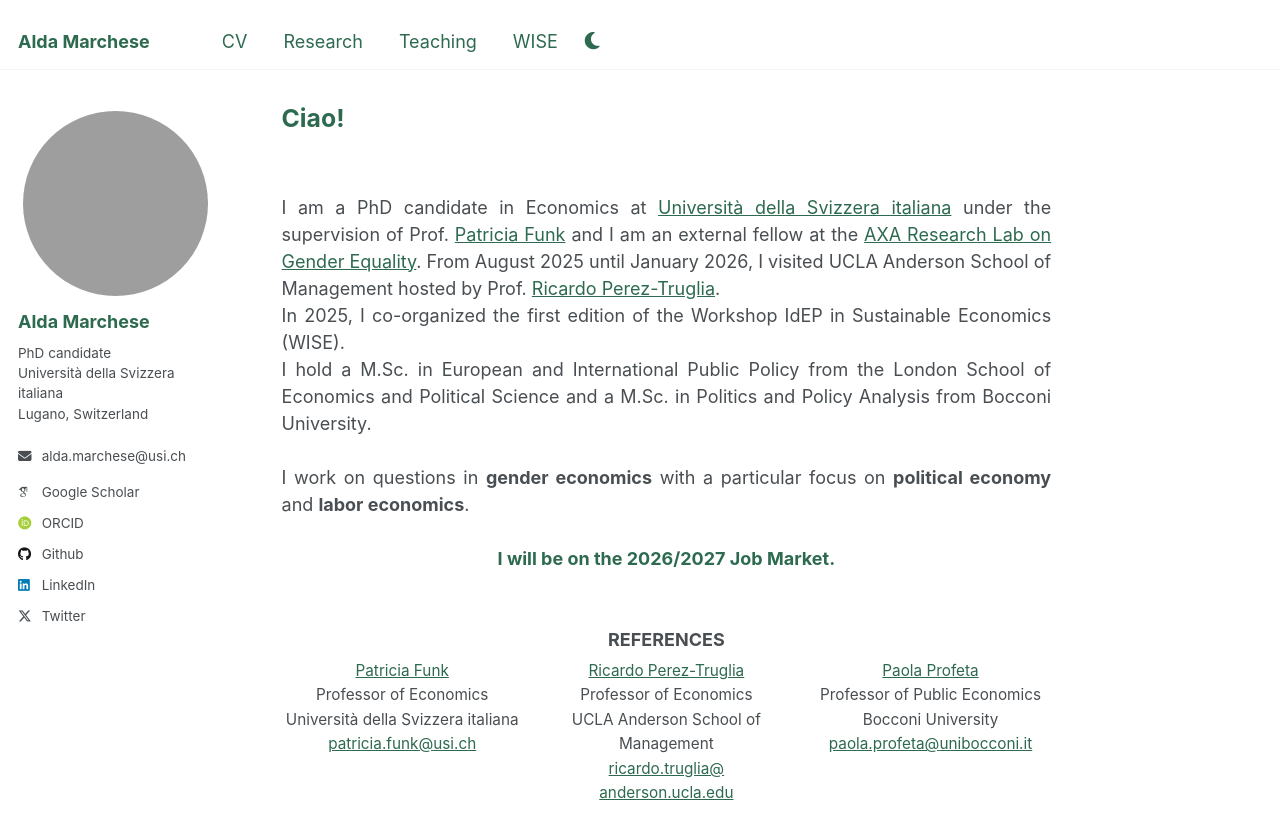
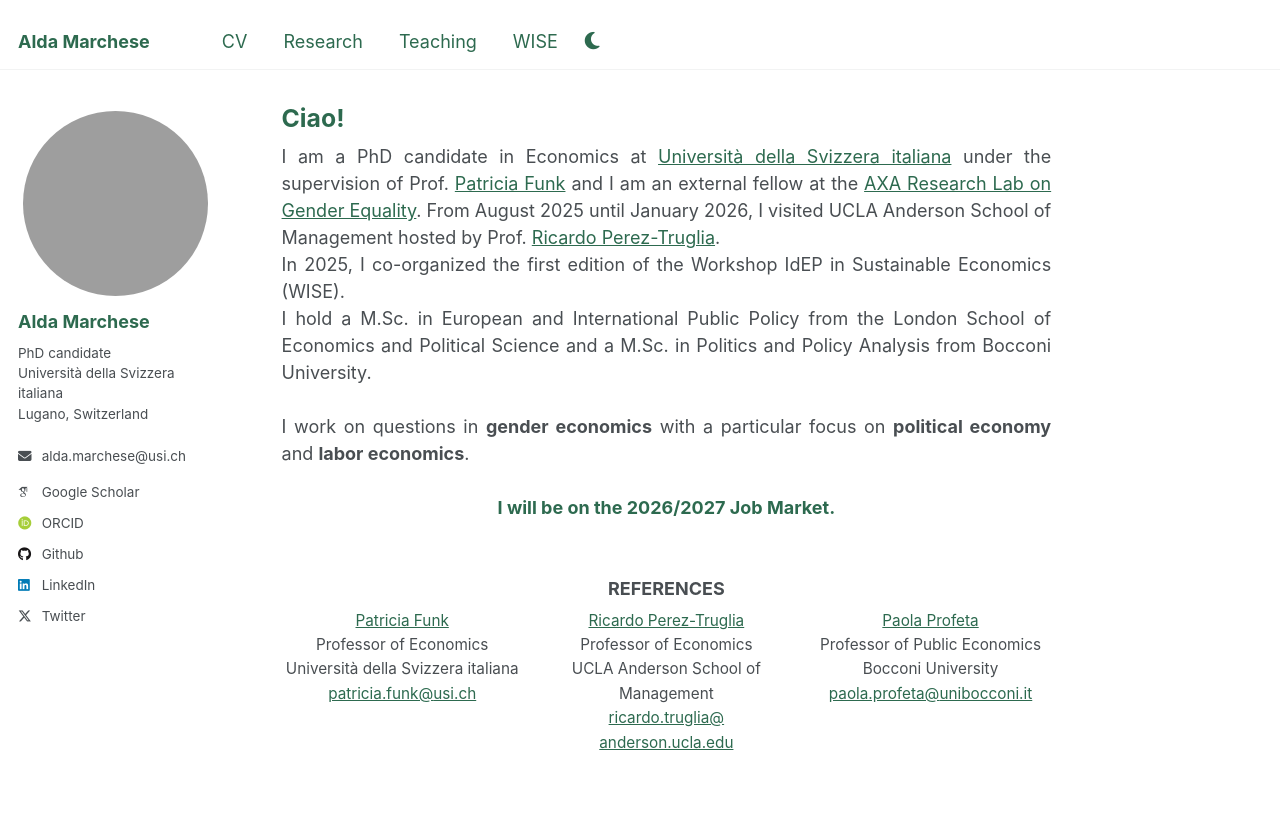
Before and after one commit to aldamarchese/aldamarchese.github.io, a Jekyll site: the page built from _pages/about.md, in a window 1280 px wide and 1031 px high. Shown: the top 839 px of the window. Built offline with Jekyll 4.4.1, drawn with Linux system fonts in a browser that asks for light colours; some web fonts are replaced.

Commit message:
Larger mobile photo and less space under the greeting
Co-Authored-By: Claude Opus 5 <noreply@anthropic.com>

```diff
--- a/_pages/about.md
+++ b/_pages/about.md
@@ -6,7 +6,6 @@ redirect_from:
   - /about/
   - /about.html
 ---
-<br>
 <div style="text-align: justify; font-size: 1em;">
 I am a PhD candidate in Economics at <a href="https://idep.usi.ch">Università della Svizzera italiana</a> under the supervision of Prof. <a href="https://sites.google.com/site/patriciafelicitasfunk/">Patricia Funk</a> and I am an external fellow at the <a href="https://genderlab.unibocconi.eu">AXA Research Lab on Gender Equality</a>. From August 2025 until January 2026, I visited UCLA Anderson School of Management hosted by Prof. <a href="https://ricardotruglia.com/">Ricardo Perez-Truglia</a>.
 <br>
--- a/_sass/_sidebar.scss
+++ b/_sass/_sidebar.scss
@@ -79,7 +79,7 @@
 .author__avatar {
   display: table-cell;
   vertical-align: top;
-  width: 96px;
+  width: 120px;
 
   @include breakpoint($large) {
     display: block;
```
